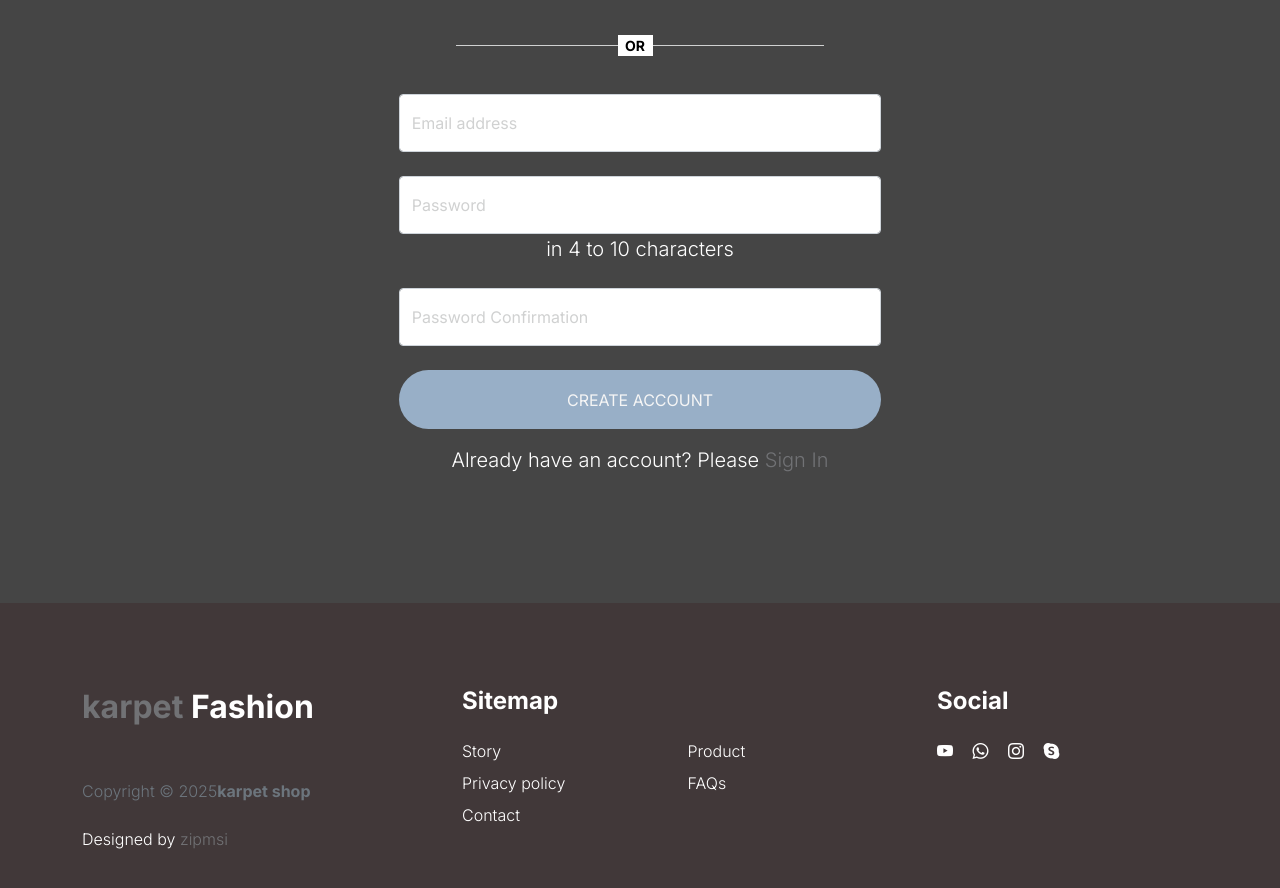
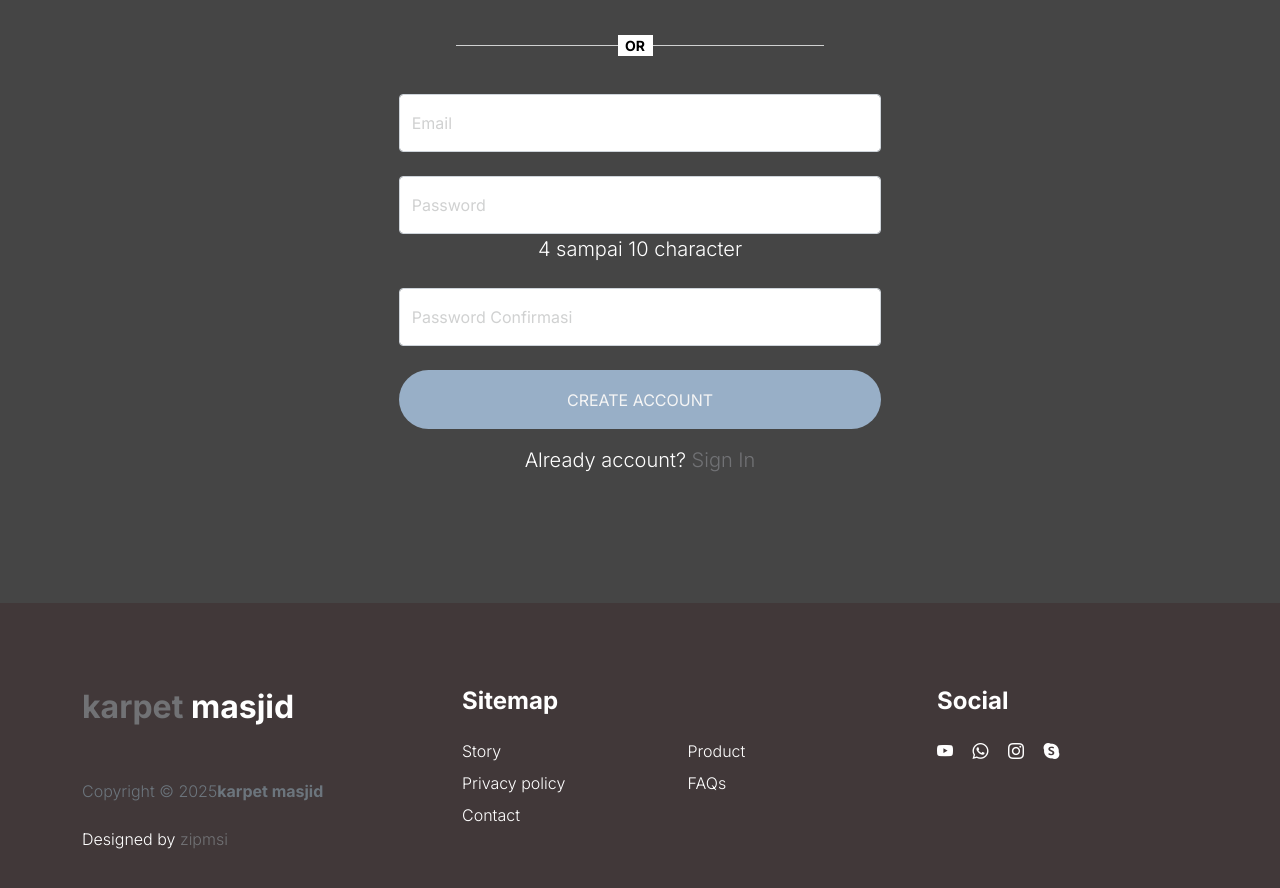
Before and after one commit to karpetmasjidcilacap/karpetlokal, a plain HTML site: page sign-up.html in a window 1280 px wide. Shown: the part 382-1270 px from the top of the page. Drawn offline with Linux system fonts and the light colour scheme.

Commit message:
Update sign-up.html

```diff
--- a/sign-up.html
+++ b/sign-up.html
@@ -7,7 +7,7 @@
         <meta name="description" content="">
         <meta name="author" content="">
 
-        <title>karpet</title>
+        <title>daftar</title>
 
         <!-- CSS FILES -->
         <link rel="preconnect" href="https://fonts.googleapis.com">
@@ -68,7 +68,7 @@
                                         <div class="form-floating">
                                             <input type="email" name="email" id="email" pattern="[^ @]*@[^ @]*" class="form-control" placeholder="Email address" required>
 
-                                            <label for="email">Email address</label>
+                                            <label for="email">Email </label>
                                         </div>
 
                                         <div class="form-floating my-4">
@@ -76,20 +76,20 @@
 
                                             <label for="password">Password</label>
 
-                                            <p class="text-center"> in 4 to 10 characters</p>
+                                            <p class="text-center">  4 sampai 10 character</p>
                                         </div>
 
                                         <div class="form-floating">
                                             <input type="password" name="confirm_password" id="confirm_password" pattern="[0-9a-zA-Z]{4,10}" class="form-control" placeholder="Password" required>
 
-                                            <label for="confirm_password">Password Confirmation</label>
+                                            <label for="confirm_password">Password Confirmasi</label>
                                         </div>
 
                                         <button type="submit" class="btn custom-btn form-control mt-4 mb-3">
                                             Create account
                                         </button>
 
-                                        <p class="text-center">Already have an account? Please <a href="sign-in.html">Sign In</a></p>
+                                        <p class="text-center">Already account?  <a href="sign-in.html">Sign In</a></p>
 
                                     </form>
                                 </div>
@@ -108,8 +108,8 @@
                 <div class="row">
 
                     <div class="col-lg-3 col-10 me-auto mb-4">
-                        <h4 class="text-white mb-3"><a href="index.html">karpet</a> Fashion</h4>
-                        <p class="copyright-text text-muted mt-lg-5 mb-4 mb-lg-0">Copyright © 2025<strong>karpet shop</strong></p>
+                        <h4 class="text-white mb-3"><a href="index.html">karpet</a> masjid</h4>
+                        <p class="copyright-text text-muted mt-lg-5 mb-4 mb-lg-0">Copyright © 2025<strong>karpet masjid</strong></p>
                         <br>
                         <p class="copyright-text">Designed by <a href="#" target="_blank">zipmsi</a></p>
                     </div>
```
